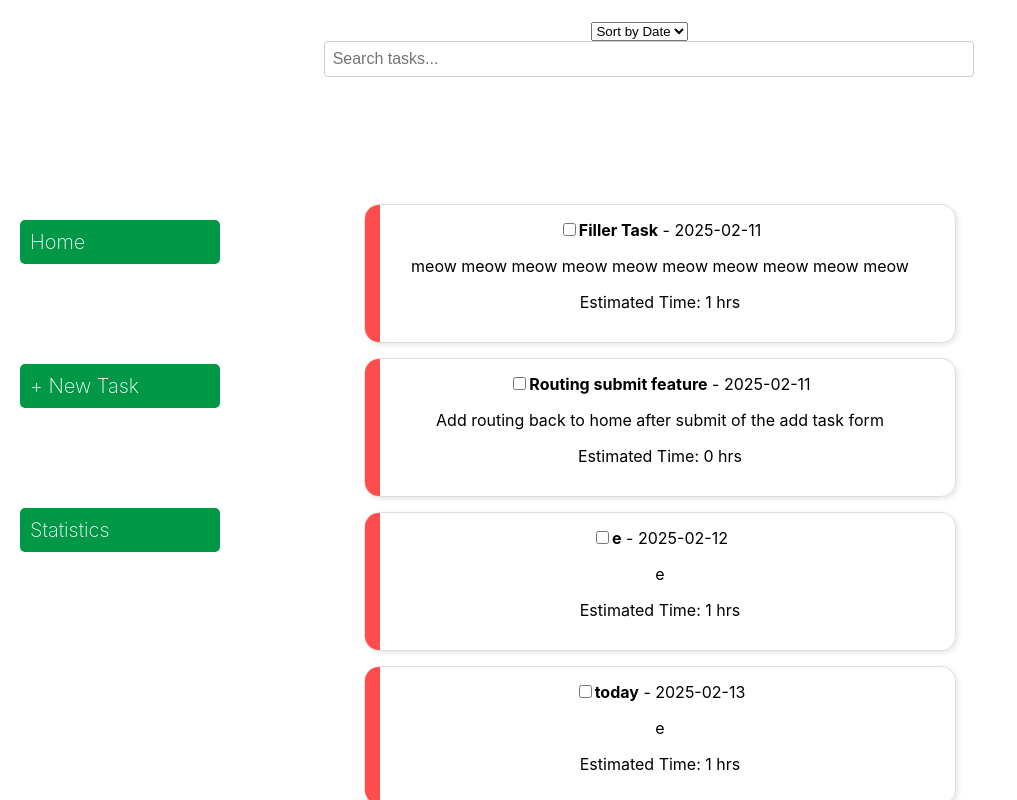
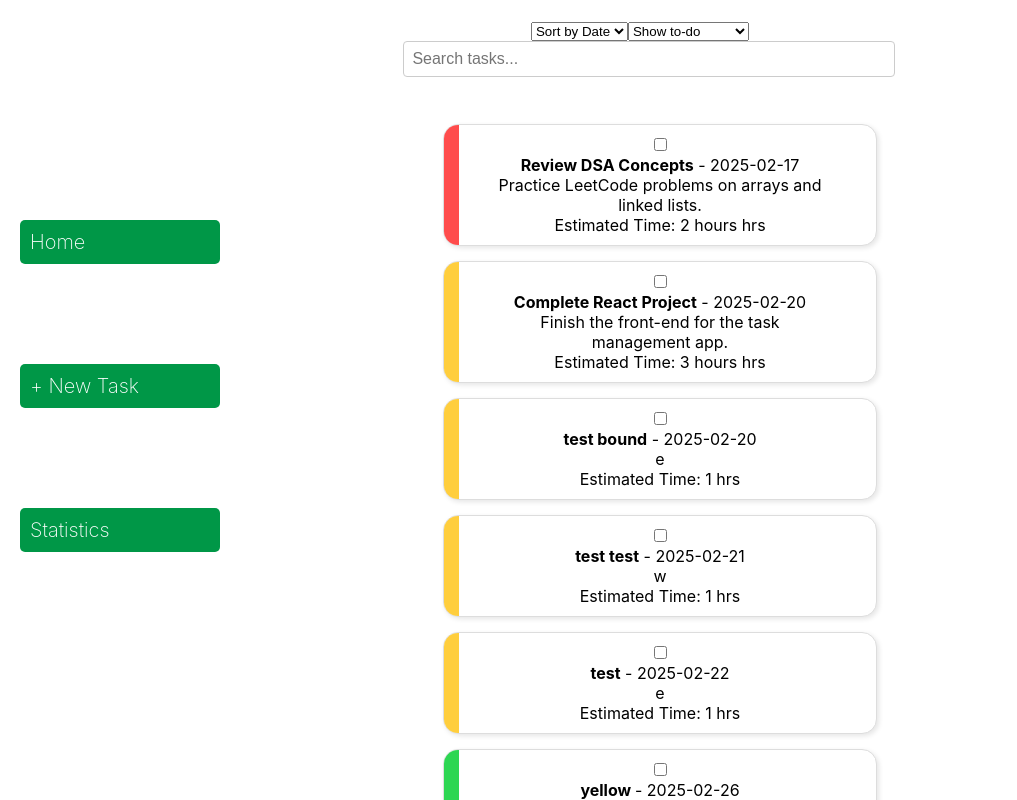
Before and after one commit to BlairCrumbly/taskr, a React (Create React App) app: page / in a window 1280 px wide. Shown: the top 800 px of the page, without its empty margins (0-1017 px from the left). Built offline with nearby package versions, Linux system fonts and the light colour scheme; data requests are answered from the project's data file; a web font is replaced by a local one.

Commit message:
added pie chart displays completed tasks and remaining tasks

```diff
--- a/db.json
+++ b/db.json
@@ -22,7 +22,7 @@
       "dueDate": "2025-02-17",
       "description": "Draft and publish a blog post on TypeScript basics.",
       "estimatedTime": "3 hours",
-      "completed": false
+      "completed": true
     },
     {
       "id": "7149",
@@ -30,7 +30,7 @@
       "description": "Adding modal for the task that holds due date, details, and estimated time.",
       "dueDate": "2025-02-14",
       "estimatedTime": "1",
-      "completed": false
+      "completed": true
     },
     {
       "id": "5ad1",
@@ -38,7 +38,7 @@
       "description": "Add routing back to home after submit of the add task form",
       "dueDate": "2025-02-11",
       "estimatedTime": "0",
-      "completed": false
+      "completed": true
     },
     {
       "id": "b910",
@@ -46,7 +46,7 @@
       "description": "meow meow meow meow meow meow meow meow meow meow",
       "dueDate": "2025-02-11",
       "estimatedTime": "1",
-      "completed": false
+      "completed": true
     },
     {
       "id": "60cf",
@@ -54,7 +54,7 @@
       "description": "e",
       "dueDate": "2025-02-12",
       "estimatedTime": "1",
-      "completed": false
+      "completed": true
     },
     {
       "id": "94d3",
@@ -70,7 +70,7 @@
       "description": "e",
       "dueDate": "2025-02-13",
       "estimatedTime": "1",
-      "completed": false
+      "completed": true
     },
     {
       "id": "30d7",
--- a/package.json
+++ b/package.json
@@ -3,6 +3,11 @@
   "version": "0.1.0",
   "private": true,
   "dependencies": {
+    "@emotion/react": "^11.14.0",
+    "@emotion/styled": "^11.14.0",
+    "@mui/material": "^6.4.4",
+    "@mui/system": "^6.4.3",
+    "@mui/x-charts": "^7.26.0",
     "cra-template": "1.2.0",
     "react": "^19.0.0",
     "react-dom": "^19.0.0",
--- a/src/App.js
+++ b/src/App.js
@@ -1,6 +1,6 @@
 import React from "react";
 import { useEffect, useState } from "react";
-import { data, Outlet } from "react-router-dom";
+import { Outlet } from "react-router-dom";
 import Navbar from "./components/Navbar";
 
 
@@ -27,34 +27,46 @@ function App() {
       .catch((error) => console.error("Error fetching tasks:", error));
   }, []);
 
+//! get length info for pie chart
+  const totalTasks = tasks.length;
+  const completedTasks = tasks.filter(task => task.completed).length;
 
 
+//! handles the a new task
+  const handleNewTask = (task) => {
+    setTasks(prevtasks => [...prevtasks, task])
+  }
+//! patches when task is completed
+  const handleTaskCompletion = (taskId, completed) => {
+    fetch(`http://localhost:3001/tasks/${taskId}`,
+      {
+        method: "PATCH",
+        headers: {
+          "Content-Type": "application/json",
+        },
+        body: JSON.stringify({
+          completed: !completed
+        })
+      }
+    )
+    .then(response => response.json())
+    .then(() => {
+      setTasks((prevtasks) =>
+        prevtasks.map((task) =>
+          task.id === taskId ? { ...task, completed: !task.completed } : task
+        ))
+    })
 
 
-  const handleNewTask = (task) => {
-    setTasks(prevtasks => [...prevtasks , task])
   }
-
-const handleTaskCompletion = (tasksId) => {
-  setTasks((prevtasks) =>
-    prevtasks.map((tasks) =>
-    tasks.id === tasksId ? {...tasks, completed: !tasks.completed} : tasks
-))
-}
-
-
-
-
-
-
-
 
   return (
 
     <div className="App">
       <header>Taskr</header>
       <Navbar />
-      <Outlet context={{handleNewTask, handleTaskCompletion, tasks}}/> {/* renders the current routes component */}
+
+      <Outlet context={{ handleNewTask, handleTaskCompletion, tasks, totalTasks, completedTasks }} /> {/* renders the current routes component */}
     </div>
 
   );
--- a/src/components/Statistics.js
+++ b/src/components/Statistics.js
@@ -1,8 +1,37 @@
+//make and pass total tasks and total completed tasks
+//calc remaining tasks
+//data for pie chart + percentages
+import { PieChart, pieArcLabelClasses } from '@mui/x-charts/PieChart';
+import { useOutletContext } from 'react-router-dom';
+import '../styles/Stats.css';
+
 let Statistics = () =>{
+    const { totalTasks, completedTasks } = useOutletContext();
+    const remainingTasks = totalTasks - completedTasks;
+    const data = [
+        { id: 0, value: (completedTasks / totalTasks) * 100, label: 'Completed' },
+        { id: 1, value: (remainingTasks / totalTasks) * 100, label: 'Remaining' },
+      ];
     return(
-        <h1>coming soon :P</h1>
-    )
+        <PieChart className='pieChart'
+        series={[{
+        data,
+        arcLabel: (item) => `${item.value.toFixed(1)}%`,
+        arcLabelMinAngle: 35,
+        arcLabelRadius: '60%',
+        }]}
+        sx={{
+            [`& .${pieArcLabelClasses.root}`]: {
+            fontWeight: 'bold',
+        },
+        }}
+        width={400}
+        height={200}
+    />
+    );
+};
 
-}
+
+
 
 export default Statistics
--- a/src/components/TaskCard.js
+++ b/src/components/TaskCard.js
@@ -31,12 +31,14 @@ const TaskCard = ({task, handleTaskCompletion, }) => {
         <div className= {`taskcard ${priorityClass}`}>
             <div className={`priority-strip`}></div>
             <li key={task.id}>
+        <div className='checkbox'>
         <input
         type="checkbox"
         checked={task.completed}
-        onChange={() => handleTaskCompletion(task.id)}
+        onChange={() => handleTaskCompletion(task.id, task.completed)}
         />
 
+        </div>
 
         <strong>{task.name}</strong> - {task.dueDate}
         <p>{task.description}</p>
--- a/src/components/TaskList.js
+++ b/src/components/TaskList.js
@@ -1,4 +1,4 @@
-import { useEffect, useState, useMemo } from "react";
+import { useState, useMemo } from "react";
 import '../styles/TaskList.css';
 import { useOutletContext } from "react-router-dom";
 import TaskCard from "./TaskCard";
@@ -7,6 +7,9 @@ const TaskList = () => {
   const [searchQuery, setSearchQuery] = useState("");
   const { tasks, handleTaskCompletion } = useOutletContext();
   const [sortBy, setSortBy] = useState("date")
+  const [showCompleted, setShowCompleted] = useState(false)
+
+
 
 
 const handleSortBy = (e) => {
@@ -18,7 +21,7 @@ const handleSortBy = (e) => {
 
  //! filter
   const visibleTasks = tasks
-    .filter((tasks) => !tasks.completed) //hide completed tasks
+    .filter((tasks) => showCompleted ? tasks.completed : !tasks.completed) //hide completed tasks
     .filter((tasks) => tasks.name.toLowerCase().includes(searchQuery.toLowerCase()));
 
 
@@ -47,12 +50,12 @@ const sortedTasks = useMemo(() => {
     setSearchQuery(e.target.value);
   };
 
-  //use setTasks to update the state and target prevTasks
-// to avoid staleness
-//make var make it sort the current array of tasks
-//using spread operator
-//.sort((a, b) => )
-//use .localeCompare() ?
+  const handleTodo = () => {
+    setShowCompleted(prevShowCompleted =>{
+      return !prevShowCompleted
+    })
+  }
+
 
 
 
@@ -74,7 +77,14 @@ const sortedTasks = useMemo(() => {
         <option value="A-Z">Sort by A-Z</option>
         <option value="Z-A">Sort by Z-A</option>
       </select>
+ {/* filter here */}
+      <select onChange={handleTodo}>
+        <option value={false}>Show to-do</option>
+        <option value={true}>Show completed</option>
+      </select>
       </div>
+
+
 
 
 
@@ -98,6 +108,7 @@ const sortedTasks = useMemo(() => {
             task={task}
             handleTaskCompletion={handleTaskCompletion}
              />
+
           ))}
         </ul>
       </div>
--- a/src/index.css
+++ b/src/index.css
@@ -1,4 +1,5 @@
 body {
+
   margin: 0;
   font-family: -apple-system, BlinkMacSystemFont, 'Segoe UI', 'Roboto', 'Oxygen',
     'Ubuntu', 'Cantarell', 'Fira Sans', 'Droid Sans', 'Helvetica Neue',
--- /dev/null
+++ b/src/styles/Stats.css
@@ -0,0 +1,7 @@
+.pieChart {
+
+  justify-content: center;
+  align-items: center;
+  height: 100vh;
+  margin-right: 100vw;
+}
--- a/src/styles/TaskList.css
+++ b/src/styles/TaskList.css
@@ -14,19 +14,13 @@
     list-style-type: none;
 
   }
-  .TaskList li{
-    list-style-type: none;
 
-    margin-bottom: 15px;
-    border-radius: 5px;
-    padding: 5px;
-  }
 
   .search-bar-container {
 
     justify-content: space-between;
     align-items: center;
-    margin-bottom: 20%; /* Space between search bar and task list */
+    margin-bottom: 10%; /* Space between search bar and task list */
 }
 
 /* Style for the search bar input */
@@ -50,6 +44,11 @@
   align-items: center;
   position: relative;
   overflow: hidden;
+  background-color:  white;
+}
+.TaskList ul li p{
+  width: 80%;
+  margin: auto;
 }
 
 .priority-strip {
@@ -73,4 +72,6 @@
 }
 .overdue .priority-strip {
   background-color: rgb(200, 0, 0);
+  color: red;
+  font-weight: bold;
 }
```
Also changed, not shown: 1 other file (tests, documents, lock files or other folders).
